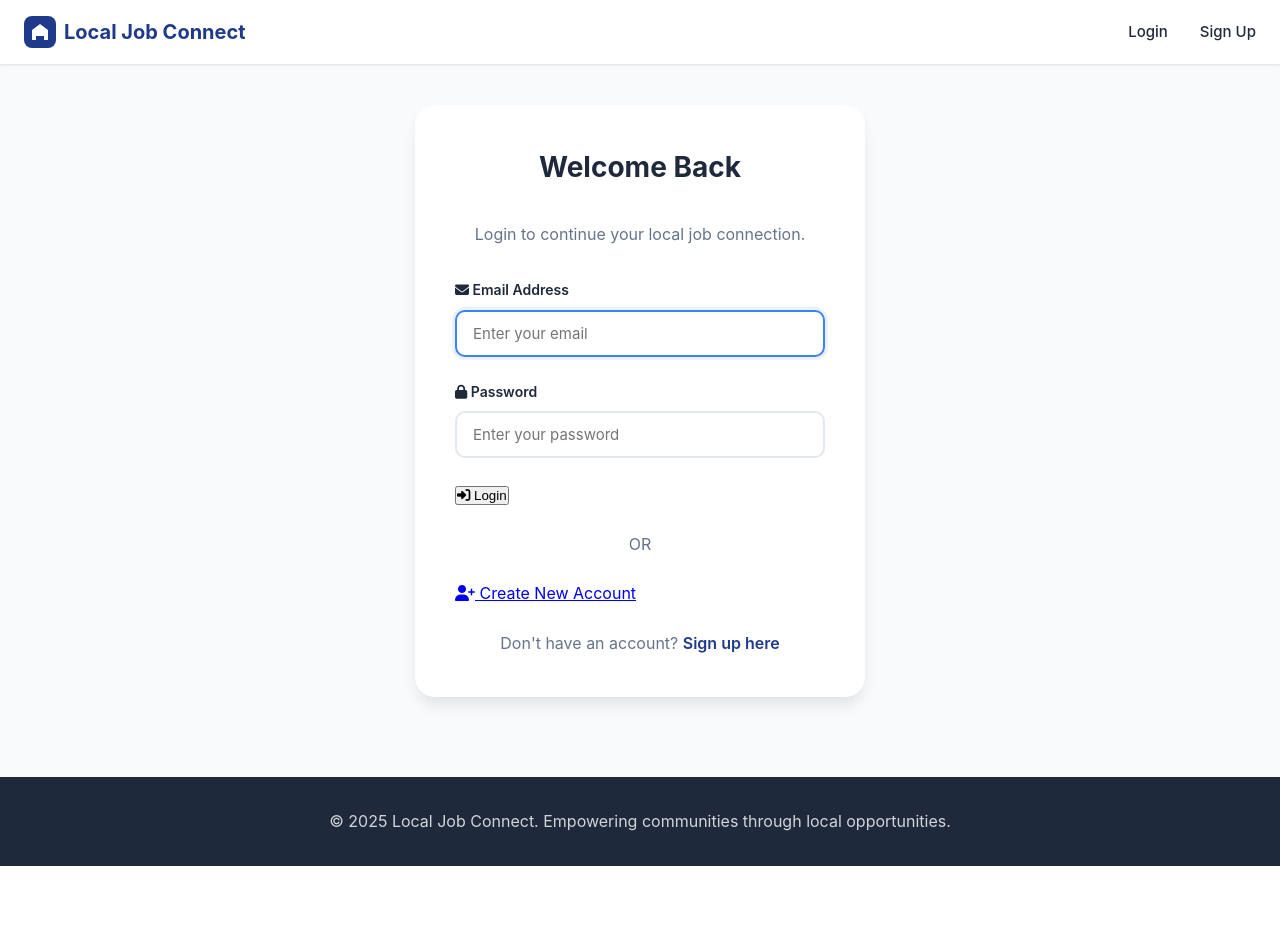
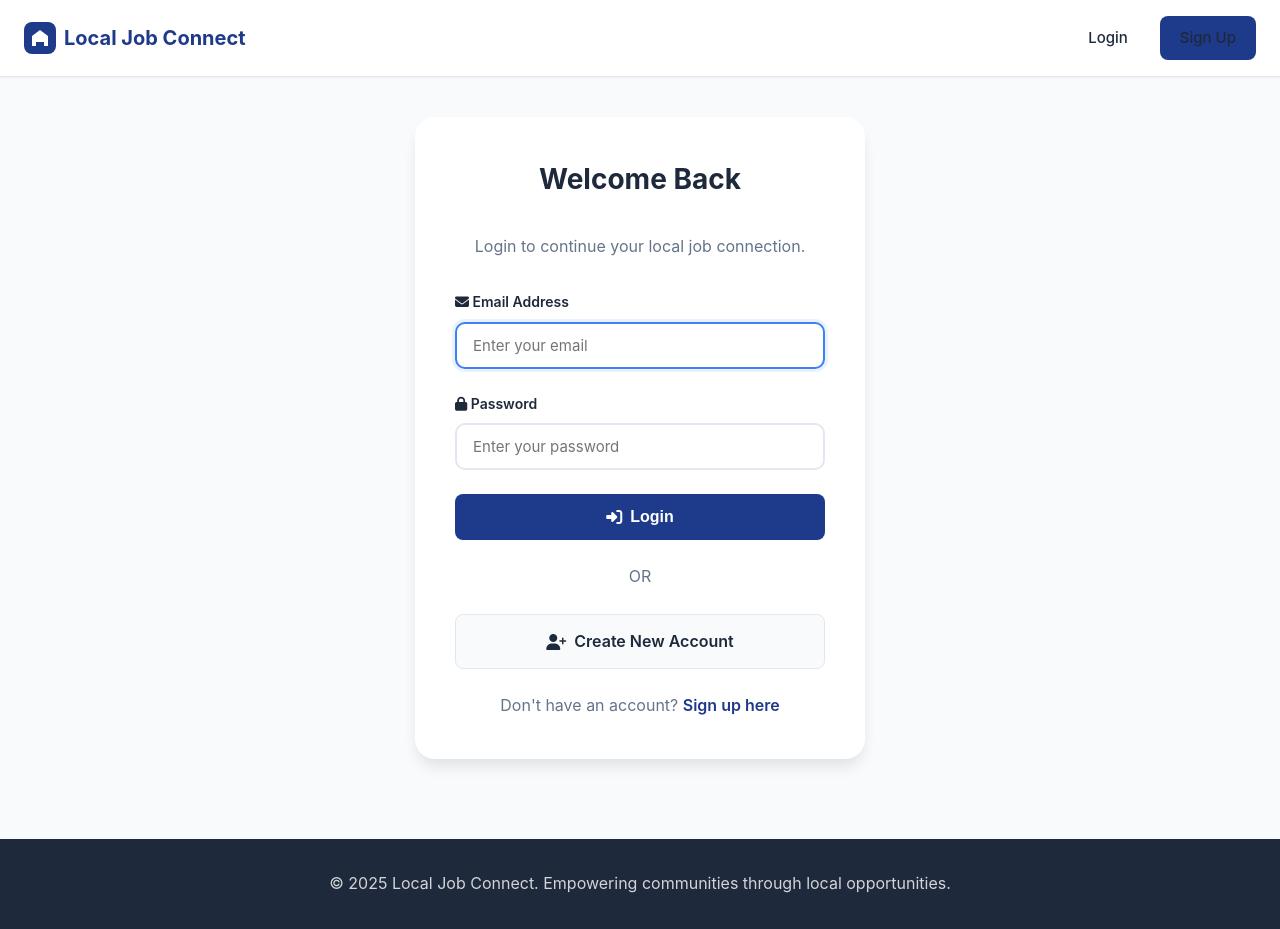
Before and after one commit to BU-SENG/foss-project-rose-gold, a Flask app: a page that uses backend/templates/base.html in a window 1280 px wide. Before the commit the page ends 866 px from the top, so only its background shows below. Run offline with Flask 3, Linux system fonts and the light colour scheme.

Commit message:
Add button styles with hover effects

```diff
--- a/backend/static/css/style.css
+++ b/backend/static/css/style.css
@@ -109,6 +109,74 @@ body {
     color: white;
     font-weight: 600;
     cursor: pointer;
+}
+
+/* ============================================================================
+   BUTTONS - Modern Design
+   ============================================================================ */
+
+.btn {
+    display: inline-flex;
+    align-items: center;
+    justify-content: center;
+    padding: 10px 20px;
+    border-radius: 8px;
+    font-weight: 600;
+    font-size: 14px;
+    cursor: pointer;
+    border: none;
+    transition: all 0.2s;
+    text-decoration: none;
+    gap: 8px;
+}
+
+.btn-primary {
+    background: var(--primary-blue);
+    color: white;
+}
+
+.btn-primary:hover {
+    background: var(--primary-light);
+    transform: translateY(-1px);
+    box-shadow: var(--shadow-md);
+}
+
+.btn-secondary {
+    background: var(--bg-light);
+    color: var(--text-dark);
+    border: 1px solid var(--border-light);
+}
+
+.btn-secondary:hover {
+    background: var(--bg-white);
+}
+
+.btn-success {
+    background: var(--success-green);
+    color: white;
+}
+
+.btn-warning {
+    background: var(--warning-yellow);
+    color: white;
+}
+
+.btn-danger {
+    background: var(--danger-red);
+    color: white;
+}
+
+.btn-large {
+    padding: 14px 28px;
+    font-size: 16px;
+}
+
+.btn-full {
+    width: 100%;
+}
+
+.btn-logout {
+    color: var(--danger-red) !important;
 }
 
 /* ============================================================================
```
